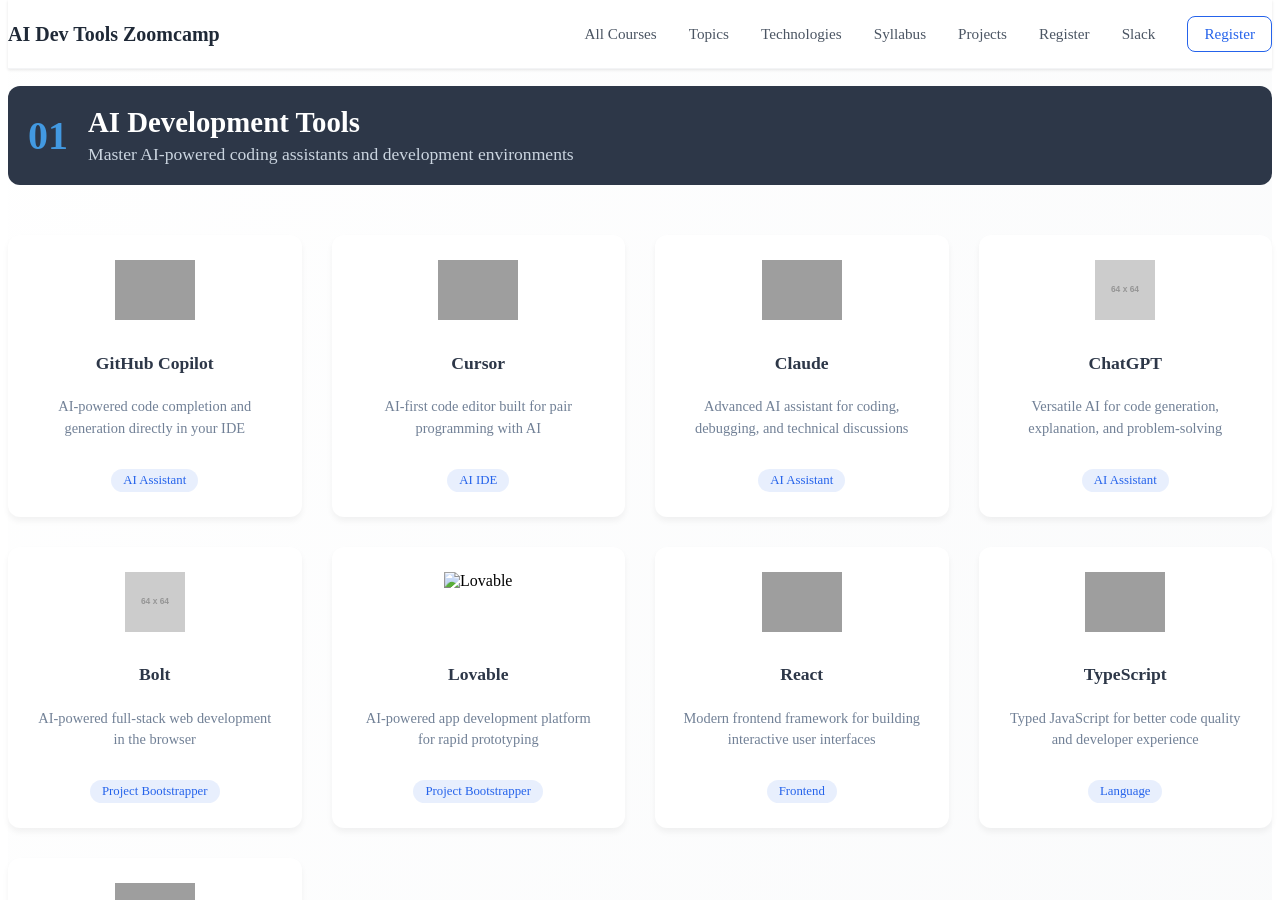
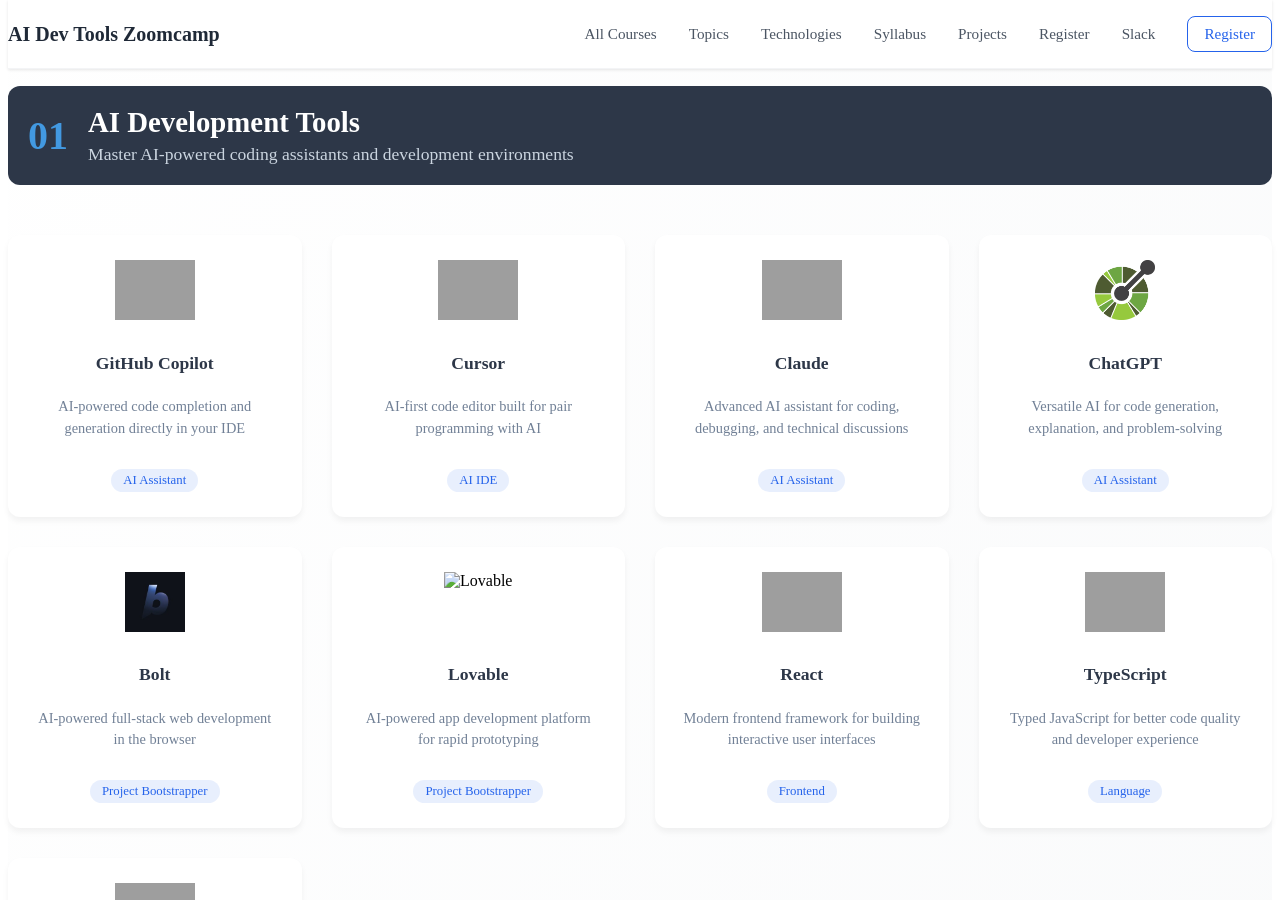
Before and after one commit to DataTalksClub/courses, a Jekyll site: the page built from ai-dev-tools-zoomcamp/index.html, in a window 1280 px wide and 900 px high, scrolled down 1664 px. Built offline with Jekyll 4.4.1, drawn with Linux system fonts in a browser that asks for light colours; grey boxes are pictures that could not be loaded.

Commit message:
Replace external favicon links with local images for ChatGPT and Bolt in index.html

```diff
--- a/ai-dev-tools-zoomcamp/index.html
+++ b/ai-dev-tools-zoomcamp/index.html
@@ -252,14 +252,14 @@ description: "A free course that helps you use AI tools to write better code, fa
             </div>
 
                 <div class="tech-card">
-                    <img src="https://openai.com/favicon.ico" alt="ChatGPT" class="tech-icon" onerror="this.src='https://via.placeholder.com/64x64/00A67E/ffffff?text=AI'">
+                    <img src="/images/logos/openapifavicon.png" alt="ChatGPT" class="tech-icon">
                     <h3 class="tech-name">ChatGPT</h3>
                     <p class="tech-description">Versatile AI for code generation, explanation, and problem-solving</p>
                     <span class="tech-category">AI Assistant</span>
             </div>
 
                 <div class="tech-card">
-                    <img src="https://bolt.new/favicon.ico" alt="Bolt" class="tech-icon" onerror="this.src='https://via.placeholder.com/64x64/4285F4/ffffff?text=B'">
+                    <img src="/images/logos/boltnew.jpg" alt="Bolt" class="tech-icon">
                     <h3 class="tech-name">Bolt</h3>
                     <p class="tech-description">AI-powered full-stack web development in the browser</p>
                     <span class="tech-category">Project Bootstrapper</span>
```
Also changed, not shown: images/logos/boltnew.jpg (added), images/logos/openapifavicon.png (added).
